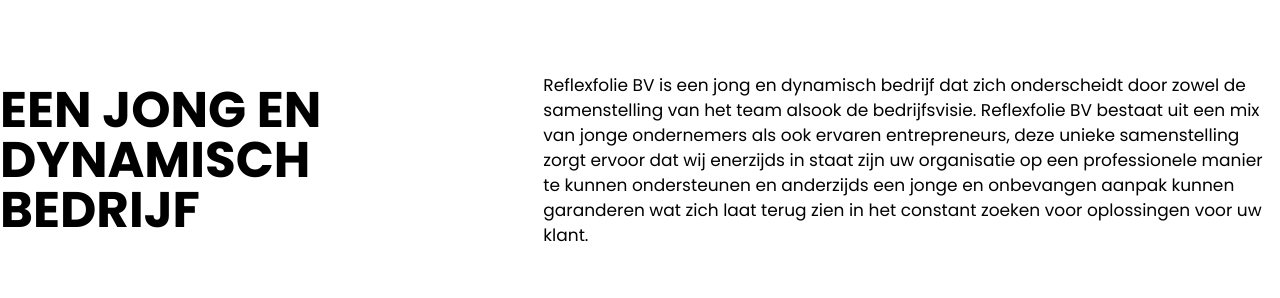
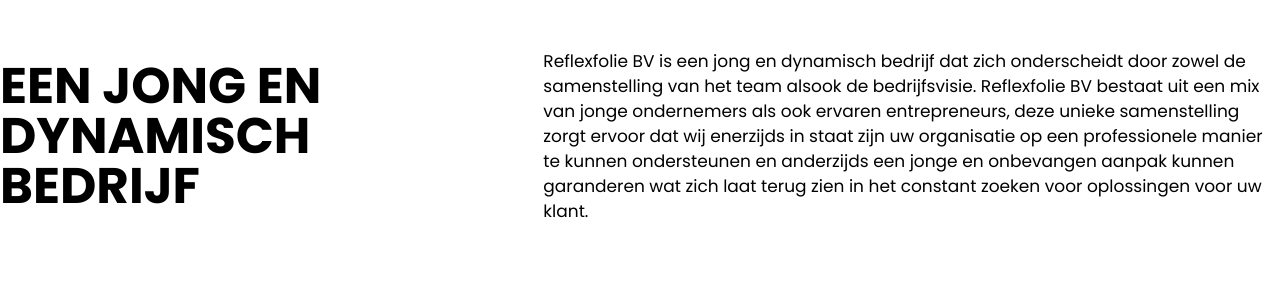
Before and after one commit to Mr-sajibhira/Reflexfolie-About-us, a plain HTML site: page index.html in a window 1280 px wide. Shown: the part 1438-1736 px from the top of the page. Drawn offline with nearby package versions, Linux system fonts and the light colour scheme.

Commit message:
Update index.html

```diff
--- a/index.html
+++ b/index.html
@@ -275,6 +275,9 @@ color: var(--pramiry-color);
 
 <!--------------- Text  Section start------------------------->
 <style>
+     .text-section .row>* {
+      margin-top: 0px !important;
+      }
       .text-section .text_box .title {
             font-family: var(--accent-font) !important;
             line-height: 50px;
```
